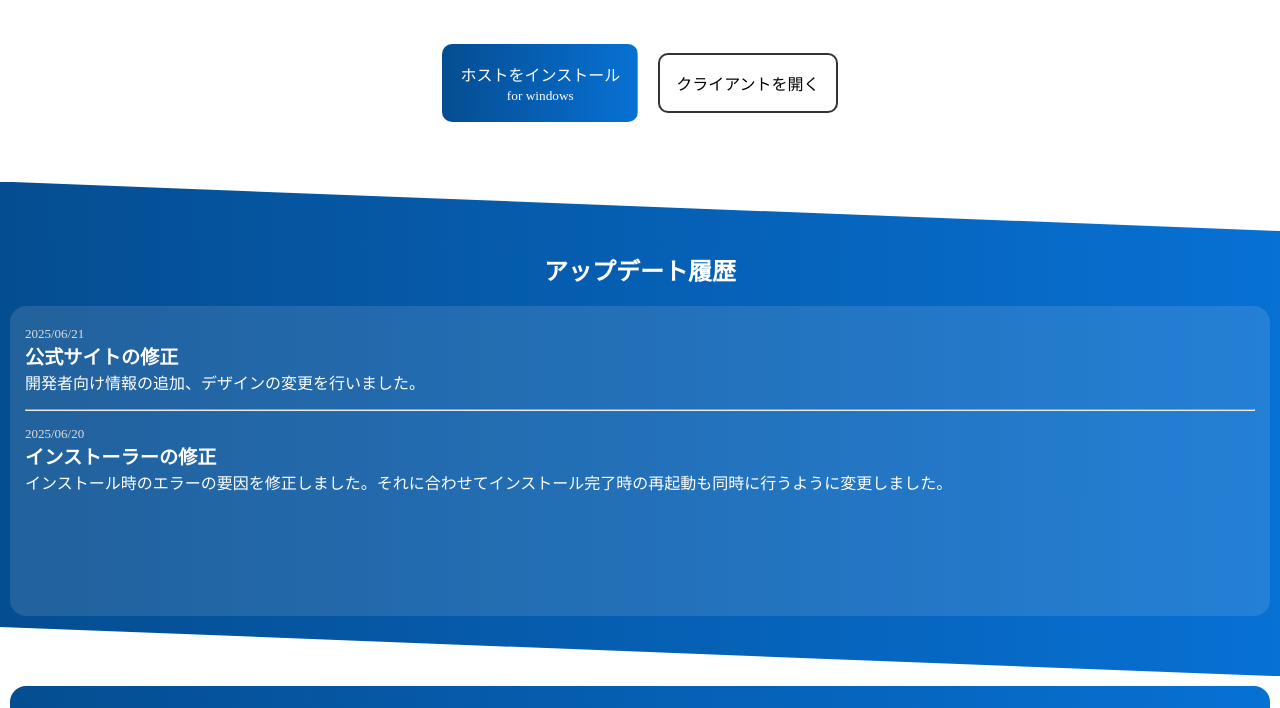
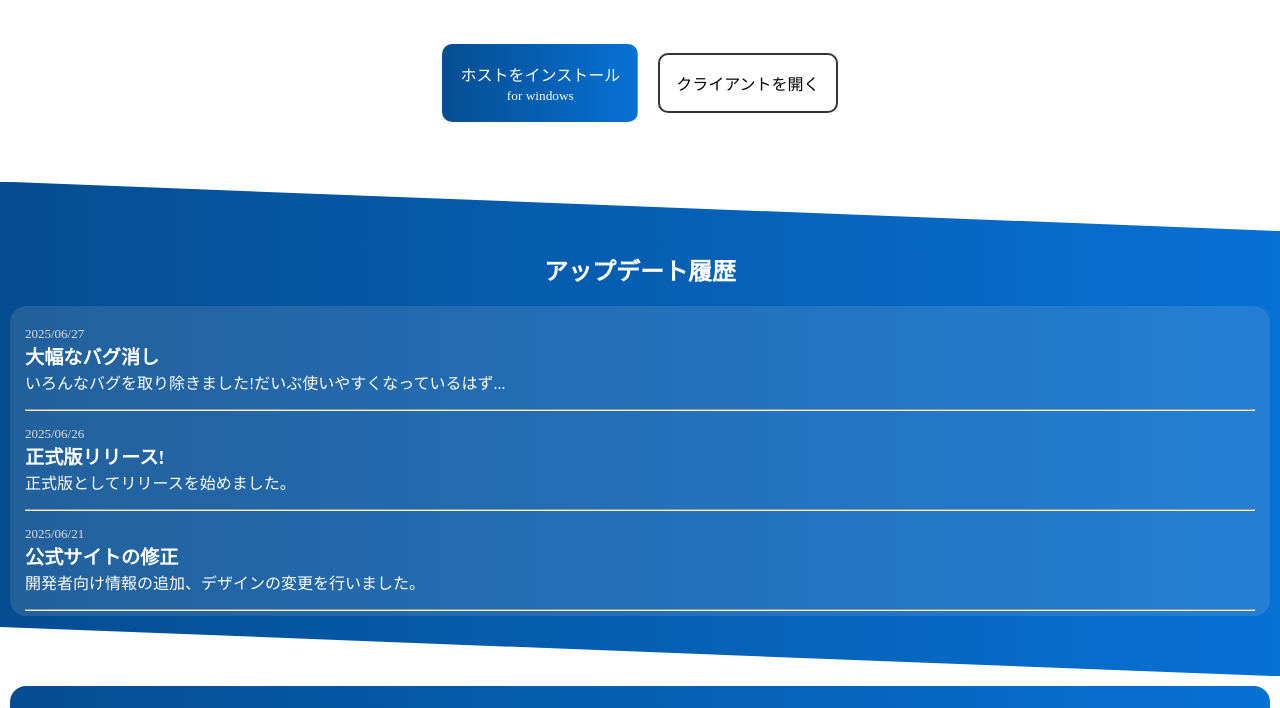
Before and after one commit to TeamKOTOCA/portapad_web, a plain HTML site: page index.html in a window 1280 px wide. Shown: the part 521-1229 px from the top of the page. Drawn offline with Linux system fonts and the light colour scheme; a web font is replaced by a local one.

Commit message:
あああ

```diff
--- a/index.html
+++ b/index.html
@@ -49,6 +49,18 @@
         <div id="update">
             <h2>アップデート履歴</h2>
             <div id="update_box">
+                <div class="update_card">
+                    <p class="update_time">2025/06/27</p>
+                    <h4 class="update_h4">大幅なバグ消し</h4>
+                    <p class="update_detil">いろんなバグを取り除きました!だいぶ使いやすくなっているはず...</p>
+                </div>
+                <hr>
+                <div class="update_card">
+                    <p class="update_time">2025/06/26</p>
+                    <h4 class="update_h4">正式版リリース!</h4>
+                    <p class="update_detil">正式版としてリリースを始めました。</p>
+                </div>
+                <hr>
                 <div class="update_card">
                     <p class="update_time">2025/06/21</p>
                     <h4 class="update_h4">公式サイトの修正</h4>
```
